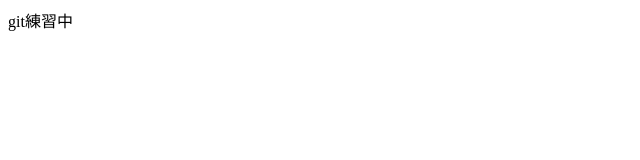
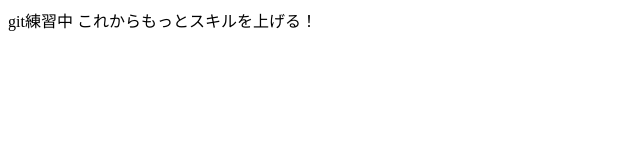
Before and after one commit to basketmicky710/git-practice, a plain HTML site: page index.html in a window 1280 px wide. Shown: the whole page, without its empty margins (0-640 px from the left). Drawn offline with Linux system fonts and the light colour scheme.

Commit message:
コミット2個目

```diff
--- a/index.html
+++ b/index.html
@@ -7,5 +7,6 @@
 </head>
 <body>
     git練習中
+    これからもっとスキルを上げる！
 </body>
 </html>
```
